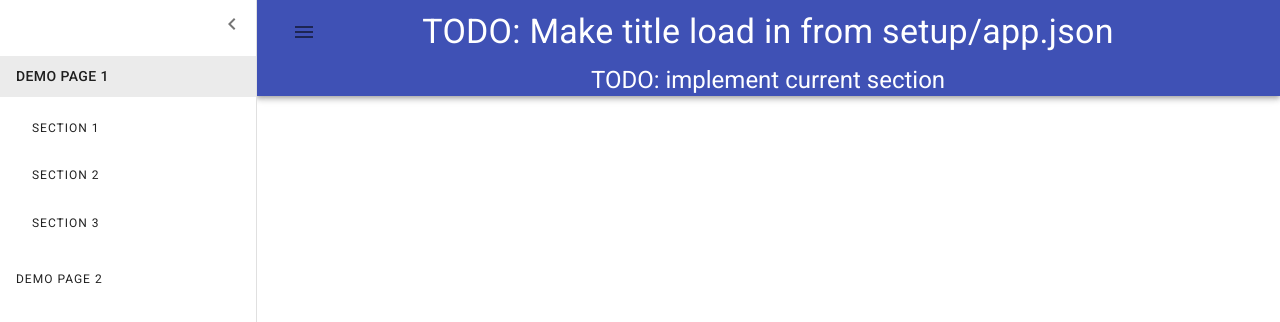
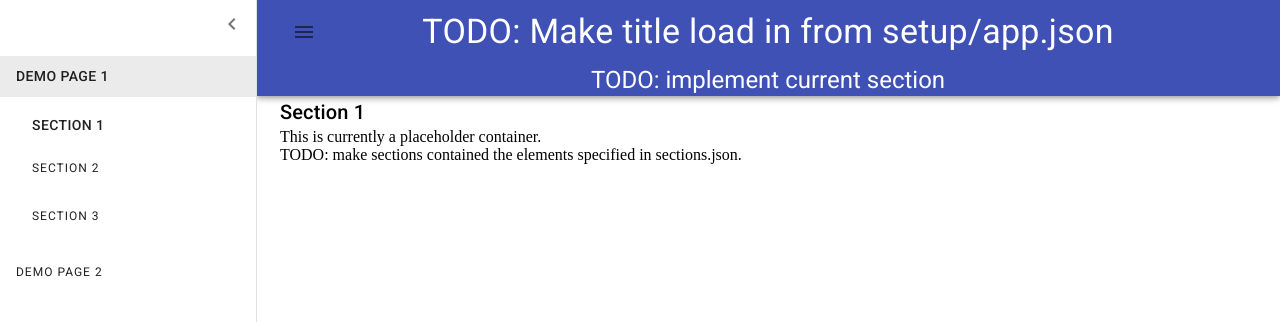
Before and after one commit to JR-Mitchell/WebCV, a React app: page / in a window 1280 px wide. Shown: the top 322 px of the page. Built offline with nearby package versions, Linux system fonts and the light colour scheme.

Commit message:
Added scrollspy functionality and state and callback for moving between pages, as well as placeholder containers for section content

```diff
--- a/src/components/NavigationDrawer/navigation-drawer.tsx
+++ b/src/components/NavigationDrawer/navigation-drawer.tsx
@@ -12,12 +12,11 @@ import Typography from '@material-ui/core/Typography';
 //Imports from @material-ui/icons module
 import ChevronLeftIcon from '@material-ui/icons/ChevronLeft';
 
-//Local imports
-import { SectionObject, PageObject, Pages } from 'views/App/structure';
+//Local components import
 import SectionList from './navigation-section';
 
-//Setup imports
-const pages = new Pages(require('setup/structure.json'));
+//Other local imports
+import { Pages } from 'views/App/structure';
 
 /**
  * Props for the <NavigationDrawer> component.
@@ -36,7 +35,19 @@ interface NavigationDrawerProps {
     /**
      * Callback to call when the 'close drawer' chevron button is pressed
      */
-    closeDrawerCallback: ()=>void
+    closeDrawerCallback: ()=>void,
+    /**
+     * Pages object representing the CV's pages
+     */
+    pages: Pages,
+    /**
+     * Index of the active CV page
+     */
+    activePage: number,
+    /**
+     * Callback to call when a section outside of the current page is selected
+     */
+    sectionRedirectCallback: (pageIndex: number, sectionIndex: number) => void
 }
 
 /**
@@ -48,6 +59,10 @@ interface NavigationDrawerState {
      * The index of the currently selected page
      */
     selectedPage: number
+    /**
+     * The index of the currently selected section
+     */
+    selectedSection: number
 }
 
 
@@ -66,7 +81,7 @@ class NavigationDrawer extends React.Component<NavigationDrawerProps,NavigationD
      */
     constructor(props) {
         super(props);
-        this.state = {selectedPage:0};
+        this.state = {selectedPage: 0, selectedSection: 0};
     }
 
     /**
@@ -75,6 +90,7 @@ class NavigationDrawer extends React.Component<NavigationDrawerProps,NavigationD
     render() {
         //Access state variables
         const selectedPage: number = this.state.selectedPage;
+        const selectedSection: number = this.state.selectedSection;
 
         return <Drawer
             variant="persistent"
@@ -88,9 +104,10 @@ class NavigationDrawer extends React.Component<NavigationDrawerProps,NavigationD
                 </IconButton>
             </div>
             <List>
-                {pages.map((page,index)=>{
+                {this.props.pages.map((page,index)=>{
                     let pageTitle: string = page.pageTitle;
                     let isSelected: boolean = index === selectedPage;
+                    let isActive: boolean = index === this.props.activePage;
                     return <Fragment key={pageTitle}>
                         <ListItem
                             button
@@ -104,6 +121,13 @@ class NavigationDrawer extends React.Component<NavigationDrawerProps,NavigationD
                         <SectionList
                             in={isSelected}
                             sections={page.getSectionTitleList()}
+                            isActive={isActive}
+                            selectedSection={isActive ? selectedSection : -1}
+                            clickCallback={
+                                isActive
+                                ? (sectionIndex: number)=>{this.setSelectedSection(sectionIndex);}
+                                : (sectionIndex: number)=>{this.props.sectionRedirectCallback(index,sectionIndex);}
+                            }
                         />
                     </Fragment>
                 })}
@@ -118,6 +142,13 @@ class NavigationDrawer extends React.Component<NavigationDrawerProps,NavigationD
         this.setState({selectedPage:index});
     }
 
+    /**
+     * Sets the index of the selected section
+     */
+    setSelectedSection(index:number) {
+        this.setState({selectedSection:index});
+    }
+
 }
 
 export default NavigationDrawer;
--- a/src/components/NavigationDrawer/navigation-section.tsx
+++ b/src/components/NavigationDrawer/navigation-section.tsx
@@ -6,6 +6,9 @@ import Collapse from '@material-ui/core/Collapse';
 import List from '@material-ui/core/List';
 import ListItem from '@material-ui/core/ListItem';
 import Typography from '@material-ui/core/Typography';
+
+//Imports from react-scroll module
+import { Link } from 'react-scroll';
 
 /**
  * Props for the <NavigationSectionList> component.
@@ -20,9 +23,23 @@ interface NavigationSectionListProps {
      */
     in: boolean,
     /**
+     * Whether the page is the currently active page
+     */
+    isActive: boolean,
+    /**
      * The sections to be listed
      */
-    sections: string[]
+    sections: string[],
+    /**
+     * The index of the section which is selected
+     */
+    selectedSection: number,
+    /**
+     * The function to be called upon pressing a list item (if the current
+     * section is not active) or upon scrolling to a section (if the current
+     * section is active)
+     */
+    clickCallback: (sectionIndex: number) => void
 }
 
 /**
@@ -33,13 +50,27 @@ interface NavigationSectionListProps {
 function NavigationSectionList(props: NavigationSectionListProps) {
     return <Collapse in={props.in}>
         <List>
-            {props.sections.map((title:string)=>{
+            {props.sections.map((title, index)=>{
+                let additionalProps = props.isActive
+                    ? {
+                        component: Link,
+                        to: title,
+                        spy: true,
+                        smooth: true,
+                        onSetActive: () => {props.clickCallback(index);},
+                        offset: -96,
+                        duration: 500
+                      }
+                    : {
+                        onClick: () => {props.clickCallback(index);}
+                      };
                 return <ListItem
                     button
                     style={{paddingLeft:32}}
                     key={title}
+                    {...additionalProps}
                 >
-                    <Typography variant="overline">
+                    <Typography variant={index === props.selectedSection ? "button" : "overline"}>
                         {title}
                     </Typography>
                 </ListItem>
--- a/src/setup/structure.json
+++ b/src/setup/structure.json
@@ -20,15 +20,15 @@
         "pageTitle": "Demo Page 2",
         "sections": [
             {
-                "sectionTitle": "Section 1",
+                "sectionTitle": "Section 4",
                 "element": ""
             },
             {
-                "sectionTitle": "Section 2",
+                "sectionTitle": "Section 5",
                 "element": ""
             },
             {
-                "sectionTitle": "Section 3",
+                "sectionTitle": "Section 6",
                 "element": ""
             }
         ]
--- a/src/views/App/app.tsx
+++ b/src/views/App/app.tsx
@@ -3,10 +3,21 @@ import React from 'react';
 
 //Imports from @material-ui/core module
 import Box from '@material-ui/core/Box';
+import Container from '@material-ui/core/Container';
+import Typography from '@material-ui/core/Typography';
+
+//Imports from react-scroll
+import { Element, scroller } from 'react-scroll'
 
 //Local component imports
 import Drawer from 'components/NavigationDrawer/navigation-drawer';
 import TitleBar from 'components/TitleBar/title-bar';
+
+//Other local imports
+import { Pages } from './structure';
+
+//Setup imports
+const pages = new Pages(require('setup/structure.json'));
 
 /**
  * Props for the <App> component.
@@ -31,7 +42,16 @@ interface AppState {
     /**
      * Whether or not the navigational drawer should be open/visible.
      */
-    drawerOpen: boolean
+    drawerOpen: boolean,
+    /**
+     * The index of the currently active page
+     */
+    activePage: number,
+    /**
+     * The title of the section to scroll to if a new page has just been switched to.
+     * Is used in this.componentDidUpdate() and then set to undefined
+     */
+    sectionToScrollTo?: string
 }
 
 /**
@@ -49,7 +69,34 @@ class App extends React.Component<AppProps,AppState> {
      */
     constructor(props) {
         super(props);
-        this.state = {drawerOpen:true};
+        this.state = {drawerOpen: true, activePage: 0};
+    }
+
+    /**
+     * React componentDidMount method
+     * Scrolls to the first section in the page, if one exists
+     */
+    componentDidMount() {
+        this.setActivePage(0,0);
+    }
+
+    /**
+     * React componentDidUpdate method
+     * If a new page has been loaded, scrolls to sectionToScrollTo
+     */
+    componentDidUpdate() {
+        const sectionToScrollTo = this.state.sectionToScrollTo;
+        if (sectionToScrollTo) {
+            scroller.scrollTo(
+                sectionToScrollTo,
+                {
+                    duration: 500,
+                    offset: -96,
+                    smooth: true
+                }
+            );
+            this.setState({sectionToScrollTo: null});
+        }
     }
 
     /**
@@ -58,6 +105,7 @@ class App extends React.Component<AppProps,AppState> {
     render() {
         //Access state variables
         const drawerOpen = this.state.drawerOpen;
+        const activePage = this.state.activePage;
 
         //Setup to ensure that the drawer smoothly pushes the body content across
         let bodyStyle = {
@@ -74,6 +122,9 @@ class App extends React.Component<AppProps,AppState> {
                     open={drawerOpen}
                     width={this.props.drawerWidth}
                     closeDrawerCallback={()=>{this.toggleDrawer();}}
+                    pages={pages}
+                    activePage={activePage}
+                    sectionRedirectCallback={(pageIndex: number, sectionIndex: number) => {this.setActivePage(pageIndex,sectionIndex);}}
                 />
                 <div style={bodyStyle}>
                     <TitleBar
@@ -81,6 +132,25 @@ class App extends React.Component<AppProps,AppState> {
                         sectionTitle="TODO: implement current section"
                         menuButtonCallback={()=>{this.toggleDrawer();}}
                     />
+                    <Container>
+                        {pages.getPageByIndex(activePage).map((section) => {
+                            let sectionTitle: string = section.sectionTitle;
+                            return <Element
+                                name={sectionTitle}
+                                label={sectionTitle}
+                                key={sectionTitle}
+                            >
+                                <Box height={1400}>
+                                    <Typography variant='h6'>
+                                        {sectionTitle}
+                                    </Typography>
+                                    This is currently a placeholder container.
+                                    <br />
+                                    TODO: make sections contained the elements specified in sections.json.
+                                </Box>
+                            </Element>
+                        })}
+                    </Container>
                 </div>
             </Box>
         );
@@ -93,6 +163,21 @@ class App extends React.Component<AppProps,AppState> {
         const drawerOpen = this.state.drawerOpen;
         this.setState({drawerOpen:!drawerOpen});
     }
+
+    /**
+     * Sets the active page by page index, scrolling to the given section if
+     * one is provided, or to the first section otherwise
+     *
+     * @param {number} pageIndex: the index of the page to open
+     * @param {number} sectionIndex: the section of the page to autoscroll to,
+     *      optional (defaults to 0)
+     */
+    setActivePage(pageIndex: number, sectionIndex: number = 0) {
+        let sectionTitle = pages.getPageByIndex(pageIndex)
+            ?.getSectionByIndex(sectionIndex)
+            ?.sectionTitle;
+        this.setState({activePage: pageIndex, sectionToScrollTo: sectionTitle});
+    }
 }
 
 export default App;
--- a/src/views/App/structure.ts
+++ b/src/views/App/structure.ts
@@ -133,6 +133,18 @@ class PageObject {
         });
     }
 
+    /**
+     * Wrapper for map() function of underlying array
+     *
+     * @param {(section: SectionObject, index?: number, array?: SectionObject[])=>{T}} callback:
+     *      function that is called for every section in the PageObject object.
+     *
+     * @returns {T[]} mapped: array containing the result of callback(section [, index [, array]])
+     *      for each section in the PageObject object
+     */
+    map<T>(callback: (section: SectionObject, index?: number, array?: SectionObject[])=>T): T[] {
+        return this._sections.map(callback);
+    }
 }
 
 class Pages {
```
